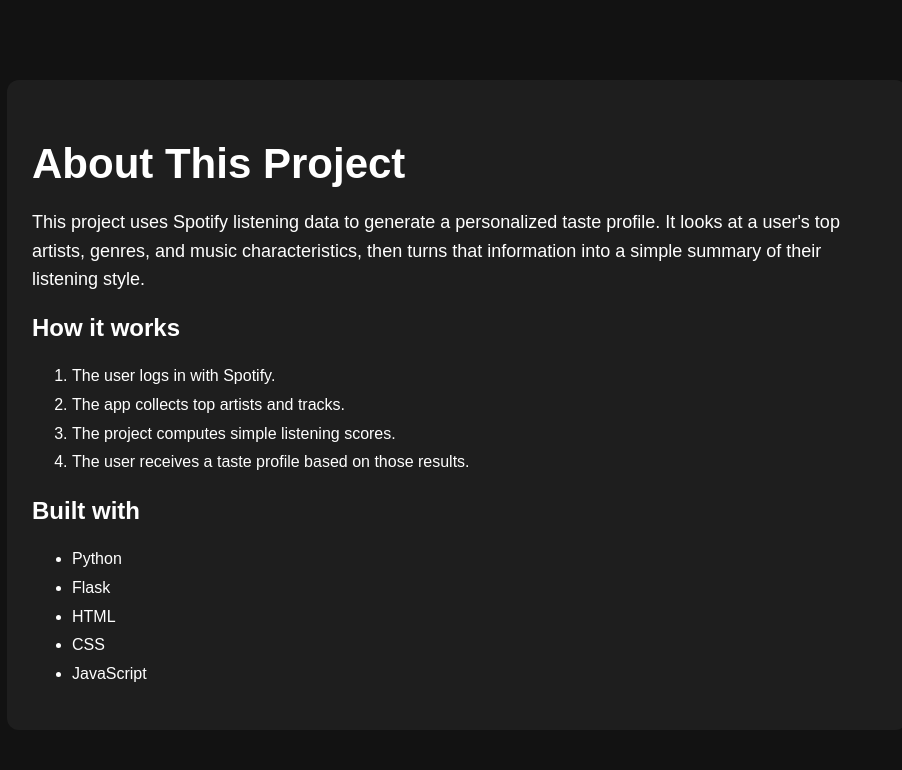
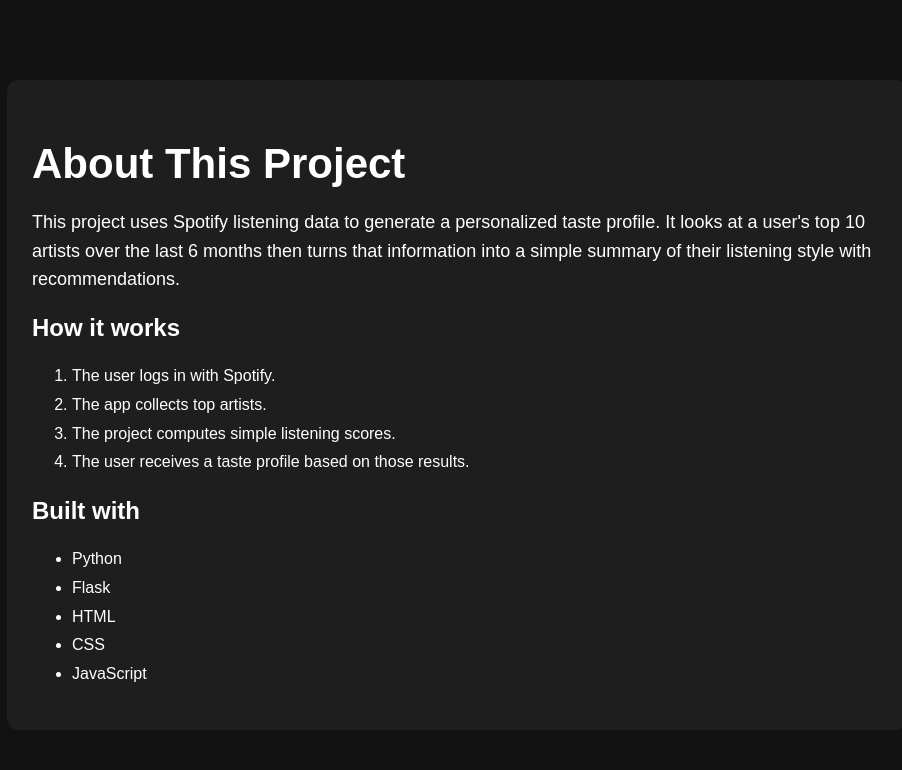
Before and after one commit to zaid-alississ/cs32-final-project, a Flask app: page /about in a window 1280 px wide. Shown: the part 58-828 px from the top of the page, without its empty margins (183-1085 px from the left). Run offline with Flask 3, Linux system fonts and the light colour scheme.

Commit message:
Fri, Apr 24, 2026, 7:06 PM -04:00

```diff
--- a/spotify/templates/about.html
+++ b/spotify/templates/about.html
@@ -21,14 +21,14 @@
             <h1>About This Project</h1>
             <p>
                 This project uses Spotify listening data to generate a personalized taste profile.
-                It looks at a user's top artists, genres, and music characteristics, then turns
-                that information into a simple summary of their listening style.
+                It looks at a user's top 10 artists over the last 6 months then turns
+                that information into a simple summary of their listening style with recommendations.
             </p>
 
             <h2>How it works</h2>
             <ol>
                 <li>The user logs in with Spotify.</li>
-                <li>The app collects top artists and tracks.</li>
+                <li>The app collects top artists.</li>
                 <li>The project computes simple listening scores.</li>
                 <li>The user receives a taste profile based on those results.</li>
             </ol>
--- a/spotify/templates/index.html
+++ b/spotify/templates/index.html
@@ -20,7 +20,7 @@
         <h1>Discover Your Spotify Taste Profile</h1>
         <p>
             This project analyzes your music habits and gives you a personalized taste profile
-            based on your top artists, genres, and listening patterns.
+            based on your top 10 artists over the last 6 months.
         </p>
 
         <div class="button-group">
```
